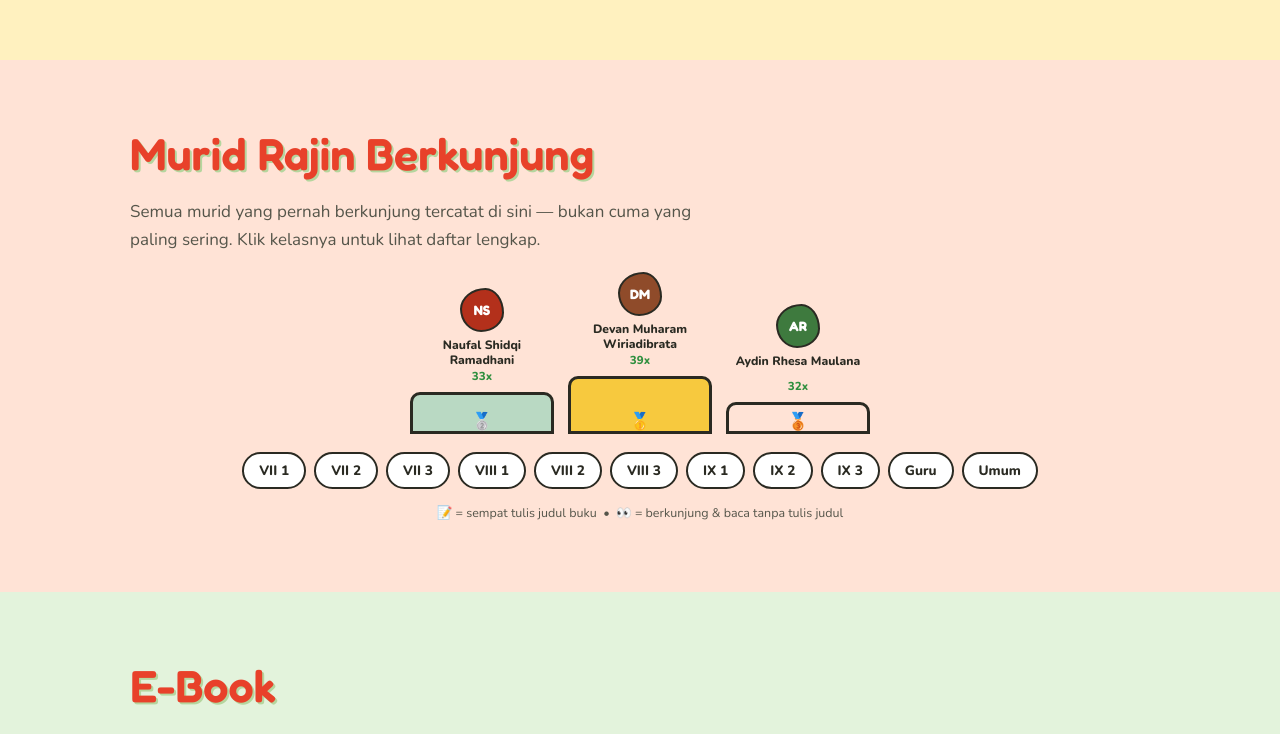
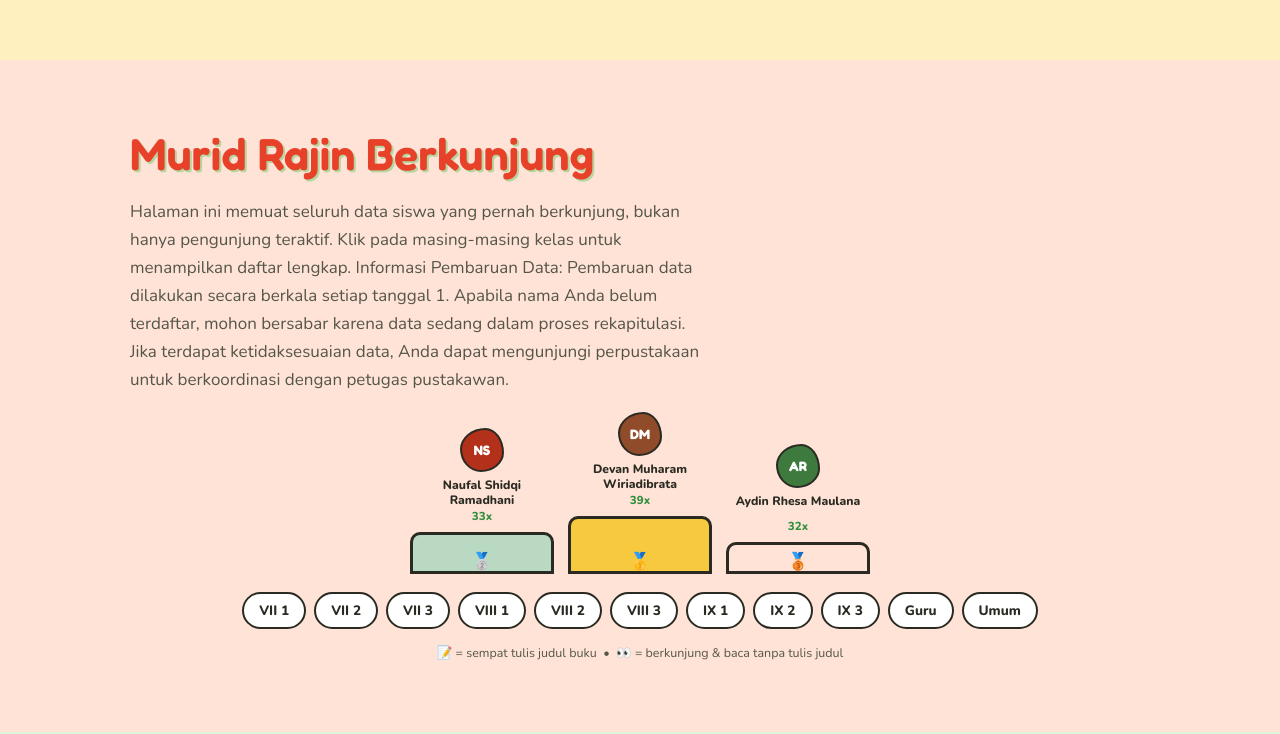
Before and after one commit to perpussmpitbbs/perpustakaanalhikmah, a plain HTML site: page index.html in a window 1280 px wide. Shown: the part 1815-2549 px from the top of the page. Drawn offline with nearby package versions, Linux system fonts and the light colour scheme.

Commit message:
Update index.html

```diff
--- a/index.html
+++ b/index.html
@@ -306,7 +306,9 @@ footer{background:#1C1F18;color:#E8E6DA;padding:34px 0;font-size:.93rem}
 <section id="pengunjung">
  <div class="wrap">
   <h2>Murid Rajin Berkunjung</h2>
-  <p class="lead">Semua murid yang pernah berkunjung tercatat di sini — bukan cuma yang paling sering. Klik kelasnya untuk lihat daftar lengkap.</p>
+  <p class="lead">Halaman ini memuat seluruh data siswa yang pernah berkunjung, bukan hanya pengunjung teraktif. Klik pada masing-masing kelas untuk menampilkan daftar lengkap.
+Informasi Pembaruan Data:
+Pembaruan data dilakukan secara berkala setiap tanggal 1. Apabila nama Anda belum terdaftar, mohon bersabar karena data sedang dalam proses rekapitulasi. Jika terdapat ketidaksesuaian data, Anda dapat mengunjungi perpustakaan untuk berkoordinasi dengan petugas pustakawan.</p>
   <p class="snote" id="kosong" hidden>Data pengunjung belum diisi.</p>
 
   <div class="podium" id="podium"></div>
```
